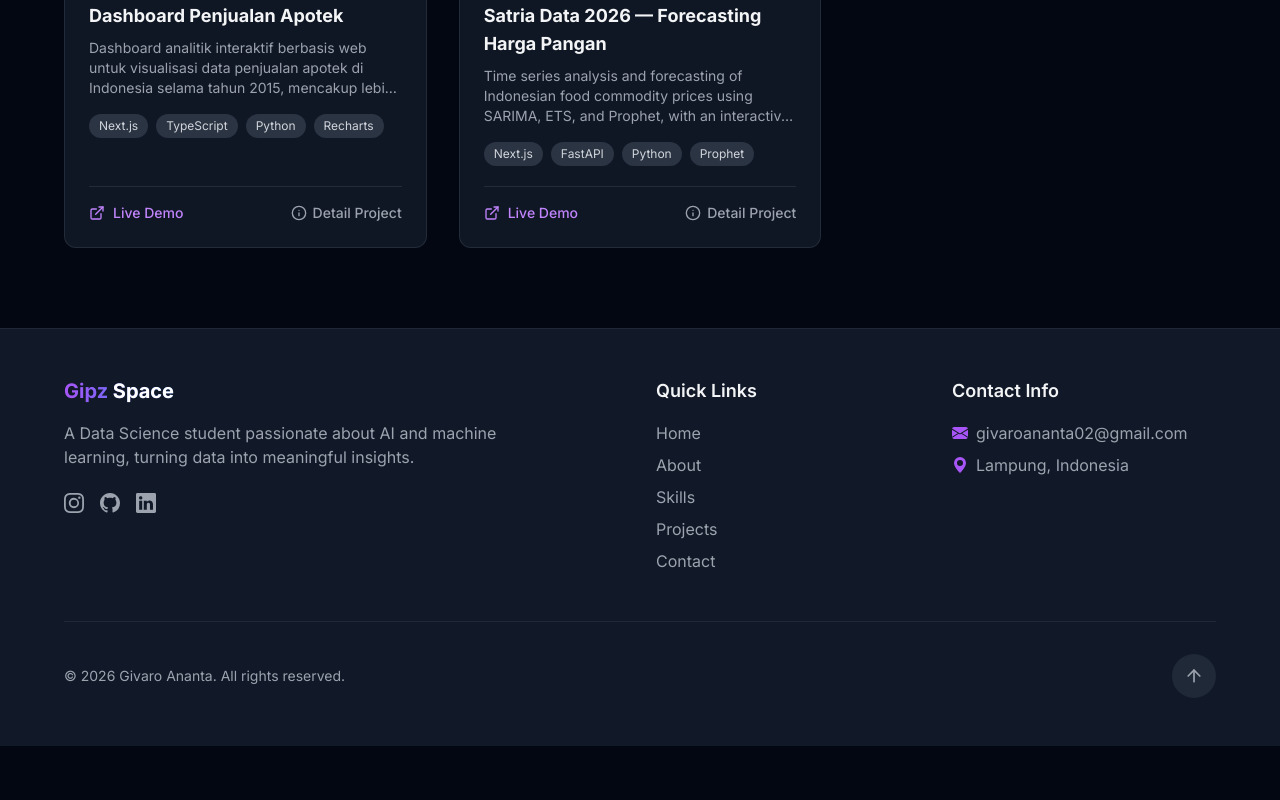
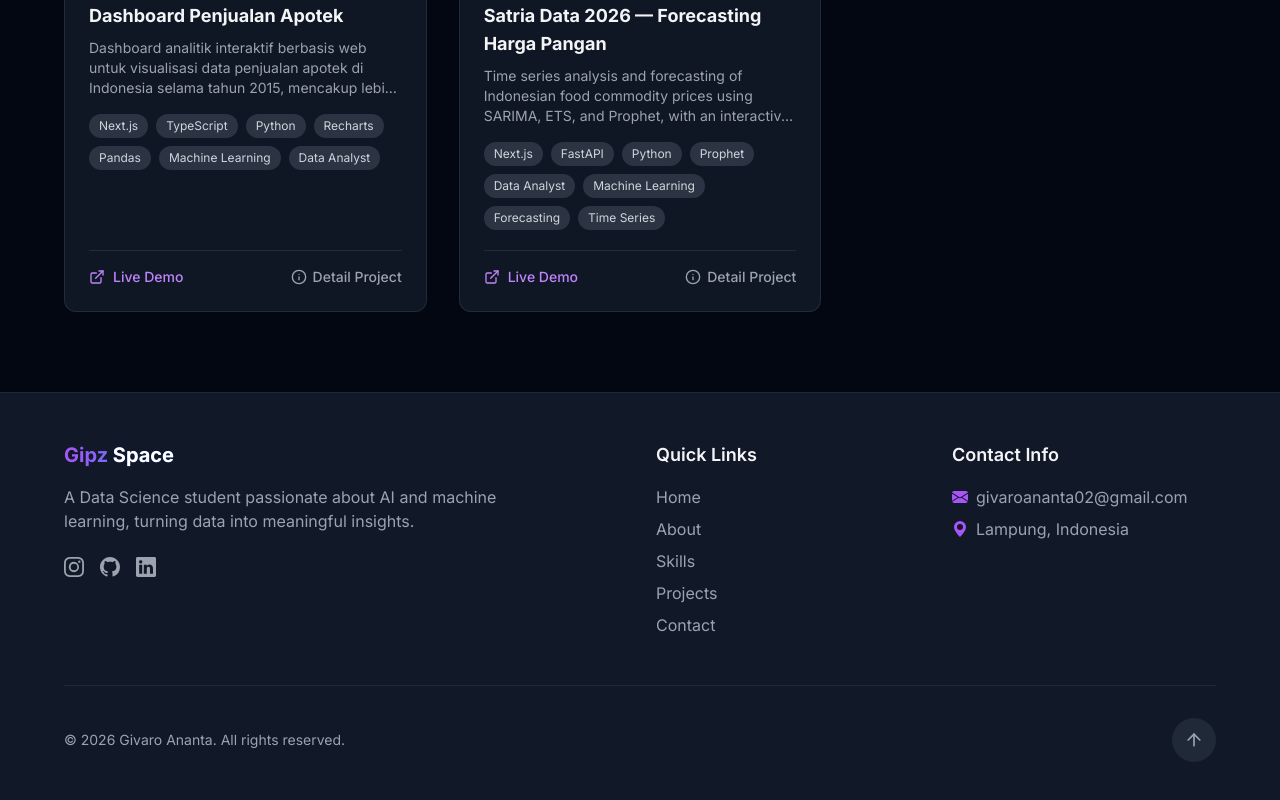
Before and after one commit to Givaro-Ananta/Gip-Space, a Next.js app: page /projects in a window 1280 px wide. Shown: the part 1054-1854 px from the top of the page. Before the commit the page ends 1800 px from the top, so only its background shows below. Built offline with nearby package versions, Linux system fonts and the light colour scheme.

Commit message:
update sedikit

```diff
--- a/components/data/projectsData.js
+++ b/components/data/projectsData.js
@@ -90,7 +90,7 @@ export const projects = [
         description:
             "Dashboard analitik interaktif berbasis web untuk visualisasi data penjualan apotek di Indonesia selama tahun 2015, mencakup lebih dari 500.000 transaksi detail obat.",
         image: "/porto-4.png",
-        tags: ["Next.js", "TypeScript", "Python", "Recharts"],
+        tags: ["Next.js", "TypeScript", "Python", "Recharts", "Pandas", "Machine Learning", "Data Analyst"],
         liveUrl: "https://dashboard-penjualan-apotek-tahun-20.vercel.app/",
         githubUrl: "https://github.com/Givaro-Ananta/Dashboard-penjualan-apotek-tahun-2015.git",
         longDescription:
@@ -129,11 +129,11 @@ export const projects = [
         description:
             "Time series analysis and forecasting of Indonesian food commodity prices using SARIMA, ETS, and Prophet, with an interactive dashboard (submission untuk kompetisi Satria Data 2026)",
         image: "/porto-5.png",
-        tags: ["Next.js", "FastAPI", "Python", "Prophet"],
+        tags: ["Next.js", "FastAPI", "Python", "Prophet", "Data Analyst", "Machine Learning", "Forecasting", "Time Series"],
         liveUrl: "https://satria-data-2026.vercel.app",
         githubUrl: "https://github.com/Givaro-Ananta/Satria-Data-2026.git",
         longDescription:
-            "Proyek ini merupakan submission untuk kompetisi Satria Data 2026, berfokus pada analisis deret waktu dan peramalan harga 11 komoditas pangan strategis di Indonesia untuk periode 2026-2045. Menggunakan tiga model forecasting utama (SARIMA, ETS, dan Prophet) serta menyediakan dashboard interaktif untuk simulasi skenario secara real-time.",
+            "Proyek ini merupakan submission untuk kompetisi Satria Data 2026, berfokus pada analisis deret waktu dan peramalan harga 8 komoditas pangan strategis di Indonesia untuk periode 2026-2045. Menggunakan tiga model forecasting utama (SARIMA, ETS, dan Prophet) serta menyediakan dashboard interaktif untuk simulasi skenario secara real-time.",
         features: [
             "📈 Forecasting Jangka Panjang — Prediksi harga pangan 2026–2030 (menengah) hingga 2031–2045 (3 skenario: baseline, optimistis, pesimistis).",
             "💻 Retraining Real-time — Dashboard interaktif untuk simulasi skenario kustom dengan memasukkan data tambahan atau unggah file CSV.",
```
